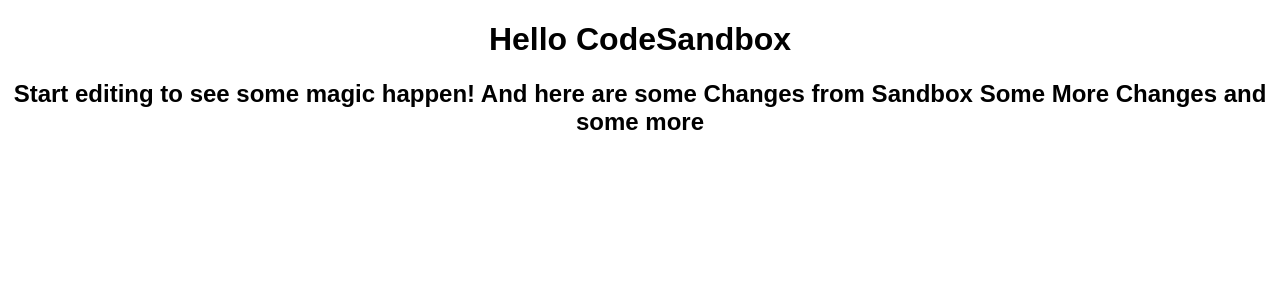
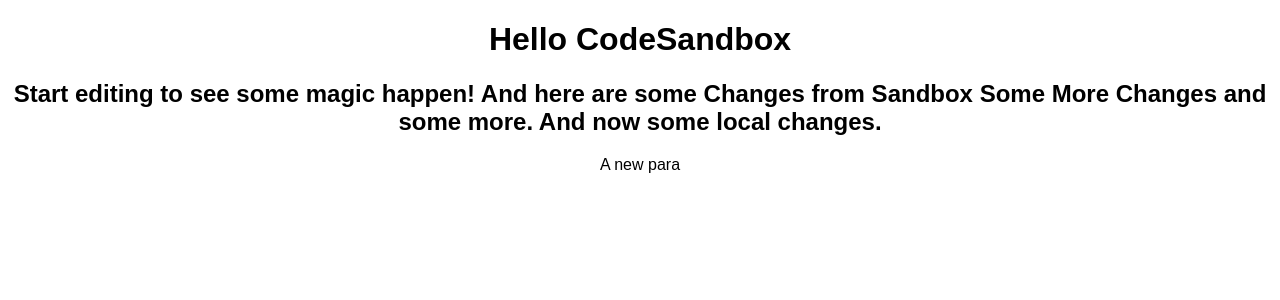
Before and after one commit to jbello88/GitHubTest, a React (Create React App) app: page / in a window 1280 px wide. Shown: the top 300 px of the page. Built offline with nearby package versions, Linux system fonts and the light colour scheme.

Commit message:
Local Changes

```diff
--- a/src/App.js
+++ b/src/App.js
@@ -7,8 +7,9 @@
       <h1>Hello CodeSandbox</h1>
       <h2>
         Start editing to see some magic happen! And here are some Changes from
-        Sandbox Some More Changes and some more
+        Sandbox Some More Changes and some more. And now some local changes.
       </h2>
+      <p>A new para</p>
     </div>
   );
 }
```
